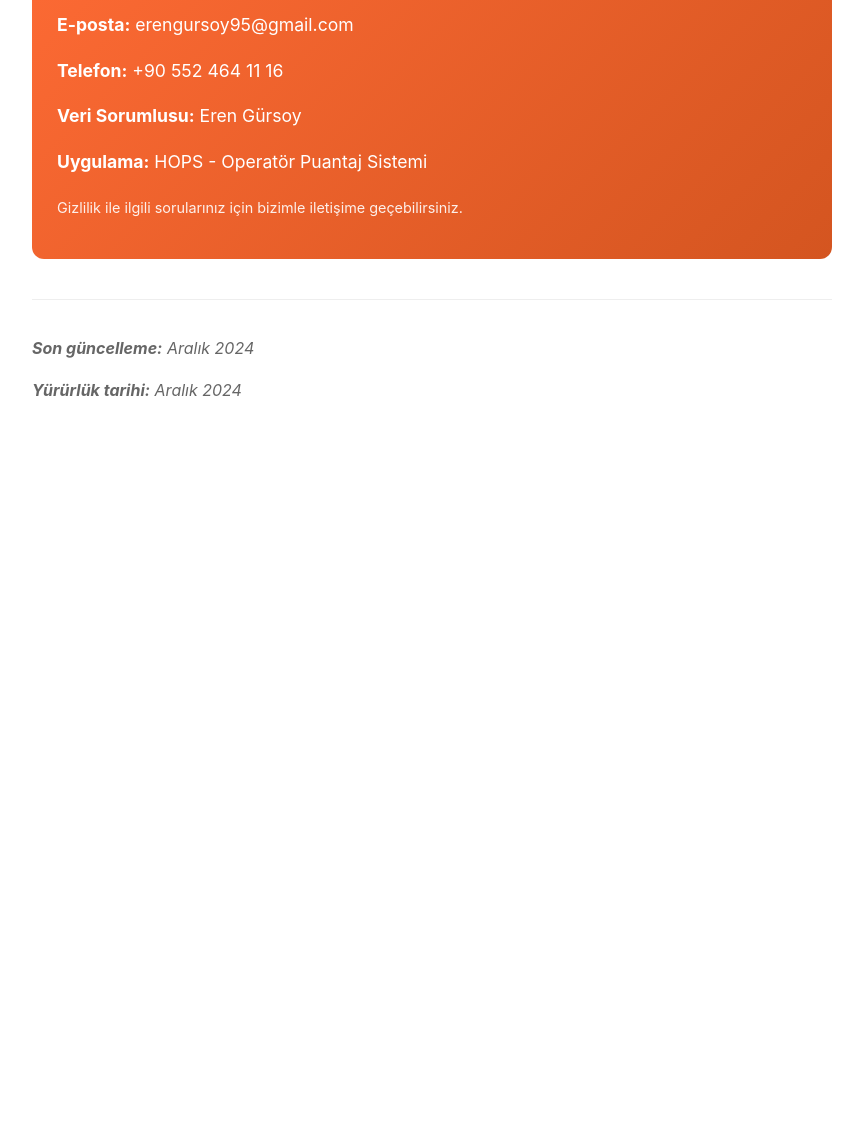
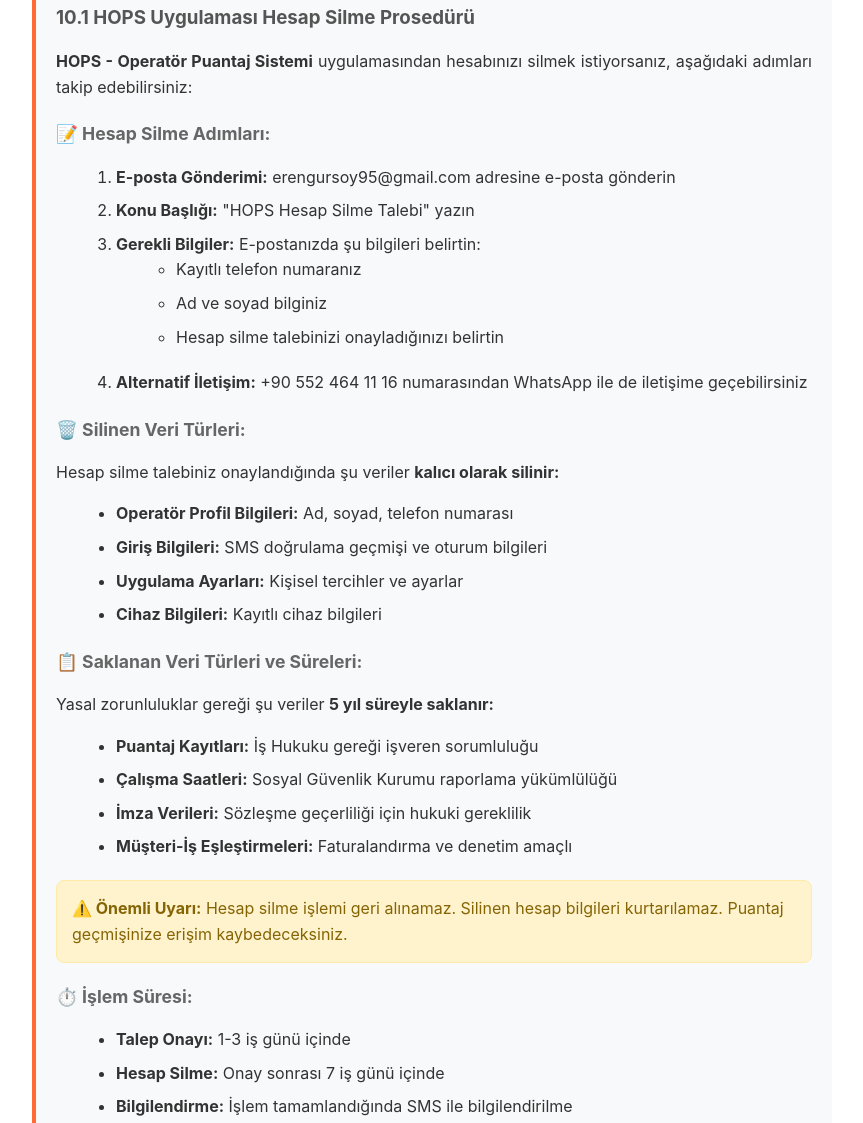
Before and after one commit to erengur/HopsSecurity, a plain HTML site: page index.html in a window 1280 px wide. Shown: the part 3506-4629 px from the top of the page, without its empty margins (208-1071 px from the left). Before the commit the page ends 3944 px from the top, so only its background shows below. Drawn offline with Linux system fonts and the light colour scheme.

Commit message:
Update index.html

```diff
--- a/index.html
+++ b/index.html
@@ -46,6 +46,13 @@
             color: #555;
             margin-top: 25px;
             margin-bottom: 10px;
+        }
+
+        h4 {
+            color: #666;
+            margin-top: 20px;
+            margin-bottom: 8px;
+            font-size: 1.1em;
         }
 
         ul, ol {
@@ -238,6 +245,55 @@
     <h2>9. Uluslararası Veri Transferi</h2>
     <p>Verileriniz Firebase altyapısı kullanılarak güvenli şekilde saklanır. Firebase, uluslararası veri koruma standartlarına uygun olarak çalışır.</p>
 
+    <h2>10. Hesap Silme Talebi</h2>
+    <div class="highlight-box">
+        <h3>10.1 HOPS Uygulaması Hesap Silme Prosedürü</h3>
+        <p><strong>HOPS - Operatör Puantaj Sistemi</strong> uygulamasından hesabınızı silmek istiyorsanız, aşağıdaki adımları takip edebilirsiniz:</p>
+
+        <h4>📝 Hesap Silme Adımları:</h4>
+        <ol>
+            <li><strong>E-posta Gönderimi:</strong> erengursoy95@gmail.com adresine e-posta gönderin</li>
+            <li><strong>Konu Başlığı:</strong> "HOPS Hesap Silme Talebi" yazın</li>
+            <li><strong>Gerekli Bilgiler:</strong> E-postanızda şu bilgileri belirtin:
+                <ul>
+                    <li>Kayıtlı telefon numaranız</li>
+                    <li>Ad ve soyad bilginiz</li>
+                    <li>Hesap silme talebinizi onayladığınızı belirtin</li>
+                </ul>
+            </li>
+            <li><strong>Alternatif İletişim:</strong> +90 552 464 11 16 numarasından WhatsApp ile de iletişime geçebilirsiniz</li>
+        </ol>
+
+        <h4>🗑️ Silinen Veri Türleri:</h4>
+        <p>Hesap silme talebiniz onaylandığında şu veriler <strong>kalıcı olarak silinir:</strong></p>
+        <ul>
+            <li><strong>Operatör Profil Bilgileri:</strong> Ad, soyad, telefon numarası</li>
+            <li><strong>Giriş Bilgileri:</strong> SMS doğrulama geçmişi ve oturum bilgileri</li>
+            <li><strong>Uygulama Ayarları:</strong> Kişisel tercihler ve ayarlar</li>
+            <li><strong>Cihaz Bilgileri:</strong> Kayıtlı cihaz bilgileri</li>
+        </ul>
+
+        <h4>📋 Saklanan Veri Türleri ve Süreleri:</h4>
+        <p>Yasal zorunluluklar gereği şu veriler <strong>5 yıl süreyle saklanır:</strong></p>
+        <ul>
+            <li><strong>Puantaj Kayıtları:</strong> İş Hukuku gereği işveren sorumluluğu</li>
+            <li><strong>Çalışma Saatleri:</strong> Sosyal Güvenlik Kurumu raporlama yükümlülüğü</li>
+            <li><strong>İmza Verileri:</strong> Sözleşme geçerliliği için hukuki gereklilik</li>
+            <li><strong>Müşteri-İş Eşleştirmeleri:</strong> Faturalandırma ve denetim amaçlı</li>
+        </ul>
+
+        <div class="important-note">
+            <strong>⚠️ Önemli Uyarı:</strong> Hesap silme işlemi geri alınamaz. Silinen hesap bilgileri kurtarılamaz. Puantaj geçmişinize erişim kaybedeceksiniz.
+        </div>
+
+        <h4>⏱️ İşlem Süresi:</h4>
+        <ul>
+            <li><strong>Talep Onayı:</strong> 1-3 iş günü içinde</li>
+            <li><strong>Hesap Silme:</strong> Onay sonrası 7 iş günü içinde</li>
+            <li><strong>Bilgilendirme:</strong> İşlem tamamlandığında SMS ile bilgilendirilme</li>
+        </ul>
+    </div>
+
     <div class="contact-box">
         <h2>📞 İletişim Bilgileri</h2>
         <div class="contact-info">
```
